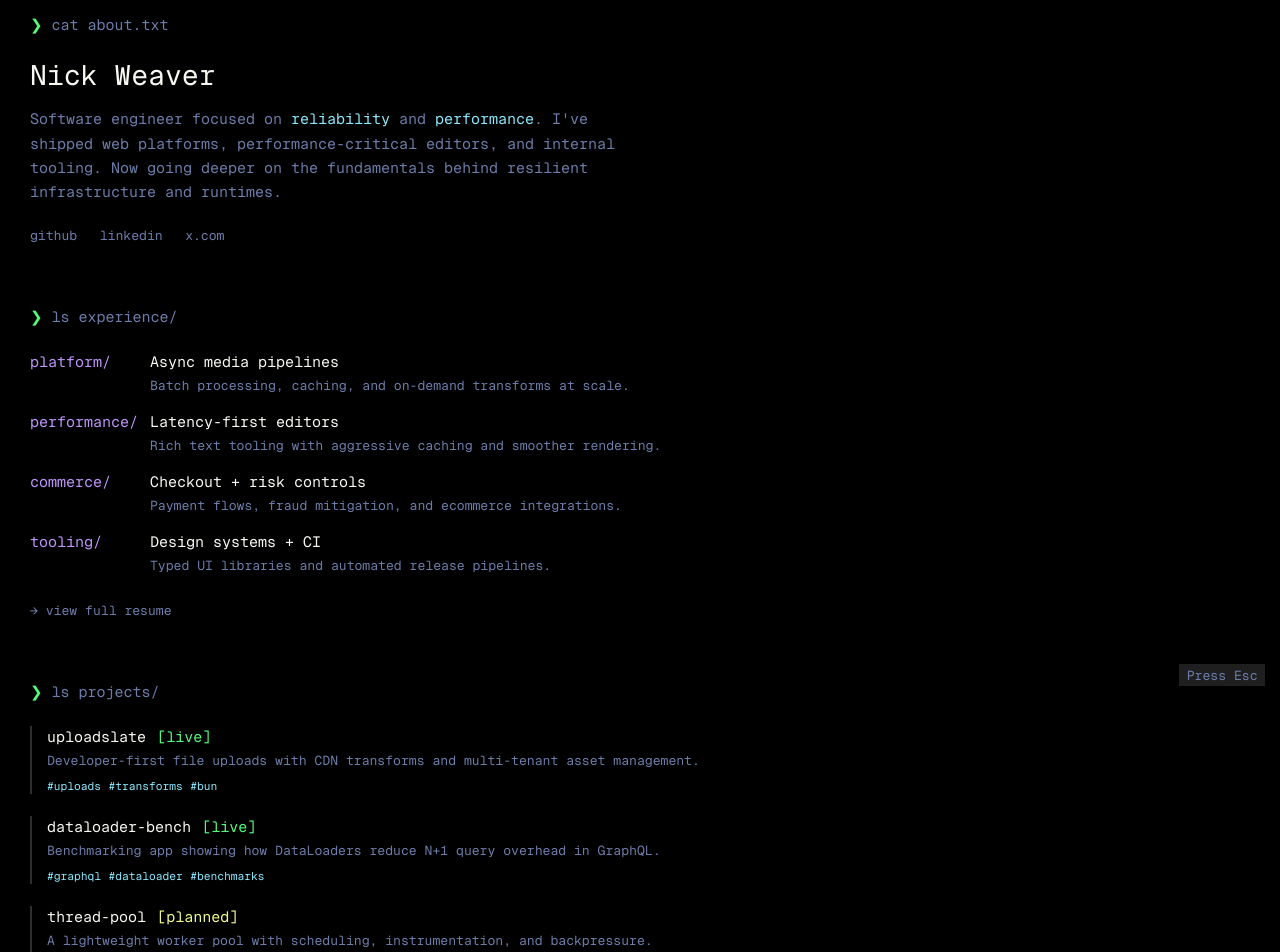
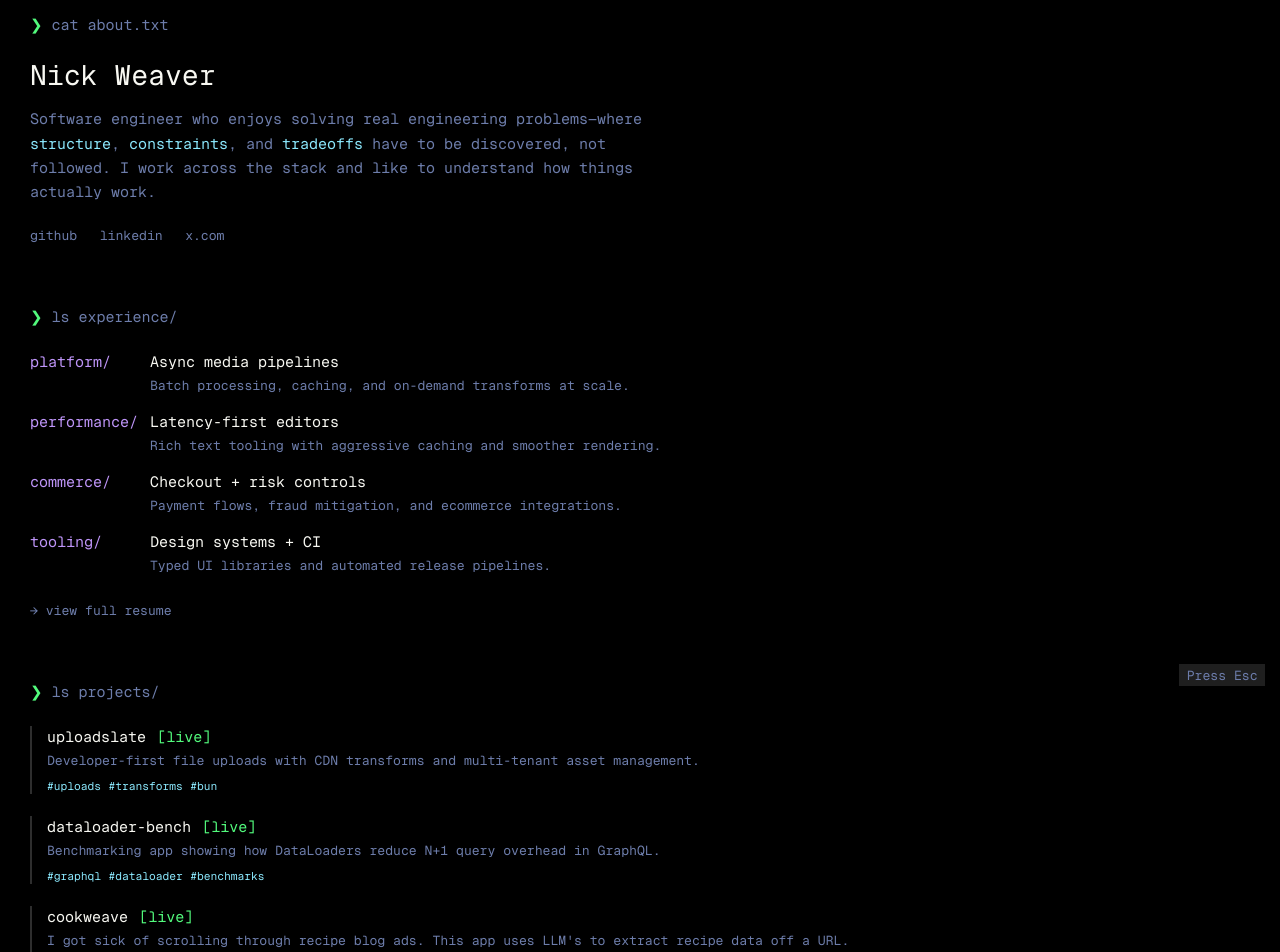
Before and after one commit to nickqweaver/nickweaver-dev, a Next.js app: page / in a window 1280 px wide. Shown: the part 100-1052 px from the top of the page. Built offline with nearby package versions, Linux system fonts and the light colour scheme.

Commit message:
chore: copy updates

```diff
--- a/src/app/page.tsx
+++ b/src/app/page.tsx
@@ -41,10 +41,11 @@ const projects = [
     link: "https://github.com/nickqweaver/graphql-dataloader-example",
   },
   {
-    name: "thread-pool",
-    desc: "A lightweight worker pool with scheduling, instrumentation, and backpressure.",
-    tags: ["threads", "scheduling", "metrics"],
-    status: "planned",
+    name: "cookweave",
+    desc: "I got sick of scrolling through recipe blog ads. This app uses LLM's to extract recipe data off a URL.",
+    tags: ["tanstackstart", "openai", "microrag"],
+    status: "live",
+    link: "https://github.com/nickqweaver/cookbook",
   },
   {
     name: "http-server",
@@ -79,14 +80,13 @@ export default function Home() {
           <div className="mb-6 text-muted-foreground">
             <span className="text-dr-green">❯</span> cat about.txt
           </div>
-          <h1 className="text-2xl md:text-3xl text-foreground mb-4">
-            Nick Weaver
-          </h1>
+          <h1 className="text-2xl md:text-3xl text-foreground mb-4">Nick Weaver</h1>
           <p className="text-muted-foreground max-w-2xl leading-relaxed mb-6">
-            Software engineer focused on <span className="text-dr-cyan">reliability</span> and{" "}
-            <span className="text-dr-cyan">performance</span>. I&apos;ve shipped web platforms,
-            performance-critical editors, and internal tooling. Now going deeper on the
-            fundamentals behind resilient infrastructure and runtimes.
+            Software engineer who enjoys solving real engineering problems—where{" "}
+            <span className="text-dr-cyan">structure</span>,{" "}
+            <span className="text-dr-cyan">constraints</span>, and{" "}
+            <span className="text-dr-cyan">tradeoffs</span> have to be discovered, not followed.
+            I work across the stack and like to understand how things actually work.
           </p>
           <div className="flex flex-wrap gap-x-6 gap-y-2 text-sm">
             <a
@@ -128,9 +128,7 @@ export default function Home() {
                   <span className="text-dr-purple w-28 shrink-0">{item.area}/</span>
                   <span className="text-foreground">{item.title}</span>
                 </div>
-                <p className="text-muted-foreground text-sm mt-1 sm:ml-32">
-                  {item.desc}
-                </p>
+                <p className="text-muted-foreground text-sm mt-1 sm:ml-32">{item.desc}</p>
               </div>
             ))}
           </div>
```
